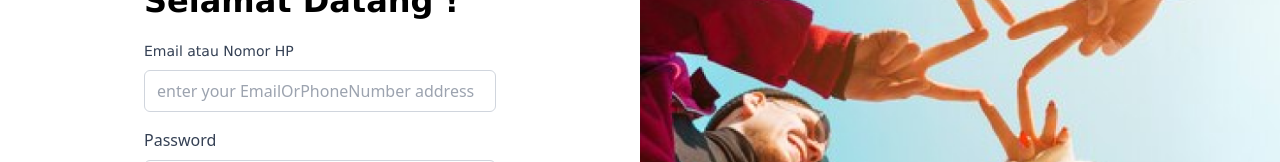
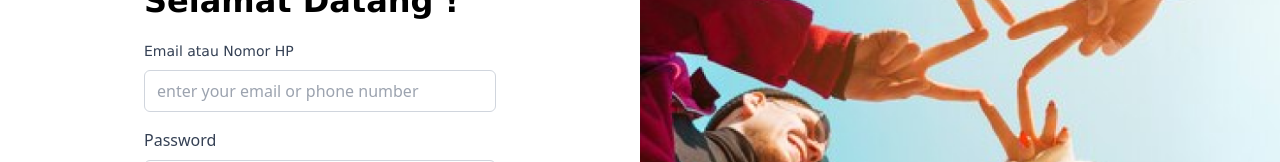
Before and after one commit to AbibGuardian50/Elgeka-FE, a Vue app: page /login in a window 1280 px wide. Shown: the part 371-533 px from the top of the page. Built offline with nearby package versions, Linux system fonts and the light colour scheme.

Commit message:
🐞 fix:
Fixing placeholder login page

```diff
--- a/src/components/Login.vue
+++ b/src/components/Login.vue
@@ -79,7 +79,7 @@ export default {
                         class="block font-[verdana] font-normal text-[14px] text-[#344054] mb-2">Email atau Nomor HP</label>
                     <input type="text" id="Email" name="Email" v-model="EmailOrPhoneNumber"
                         class="w-full border border-lightgrayish rounded-md py-2 px-3 focus:outline-none focus:border-blue-500"
-                        autocomplete="off" placeholder="enter your EmailOrPhoneNumber address">
+                        autocomplete="off" placeholder="enter your email or phone number">
                 </div>
                 <!-- Password Input -->
                 <div class="mb-4">
```
